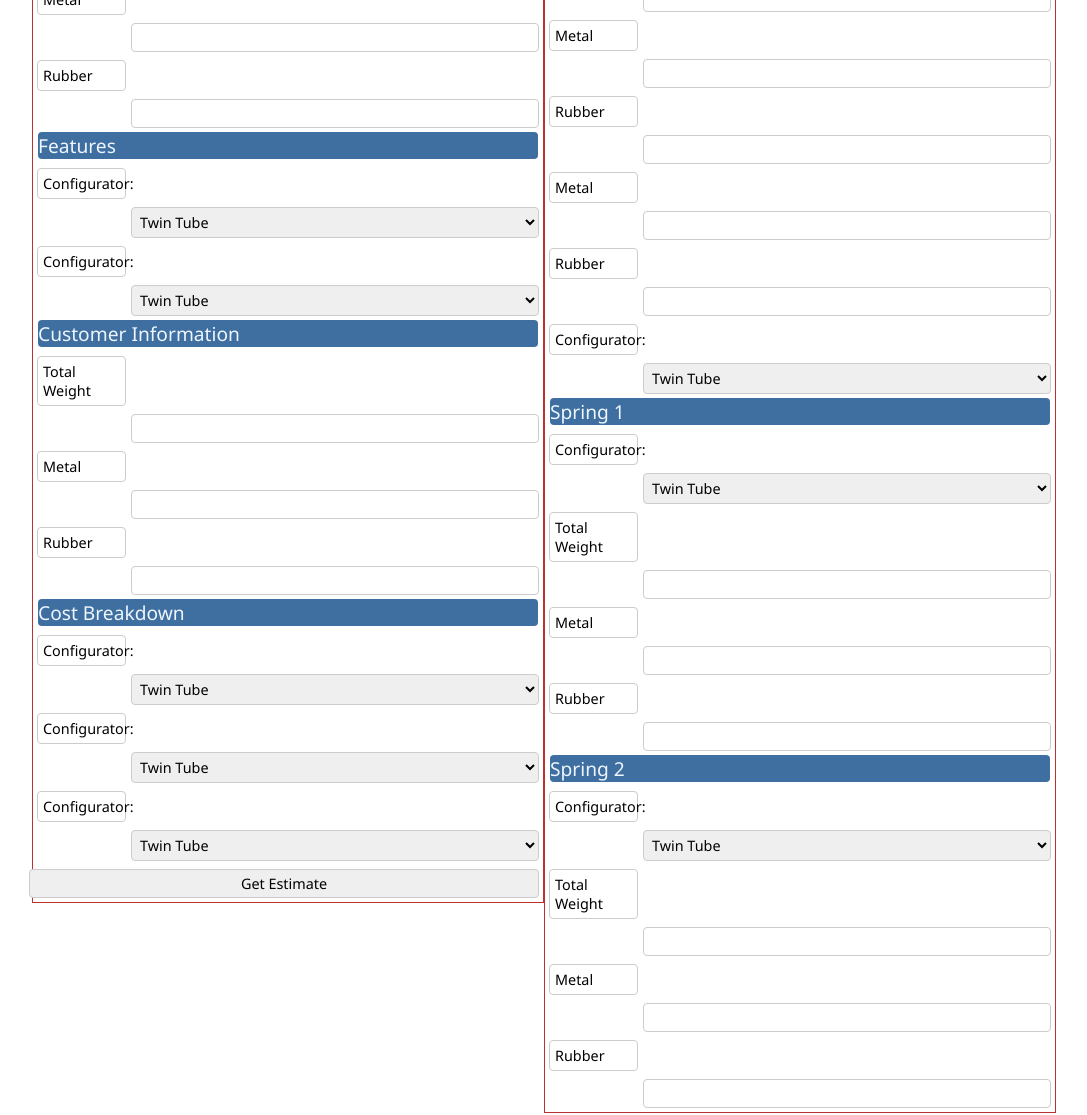
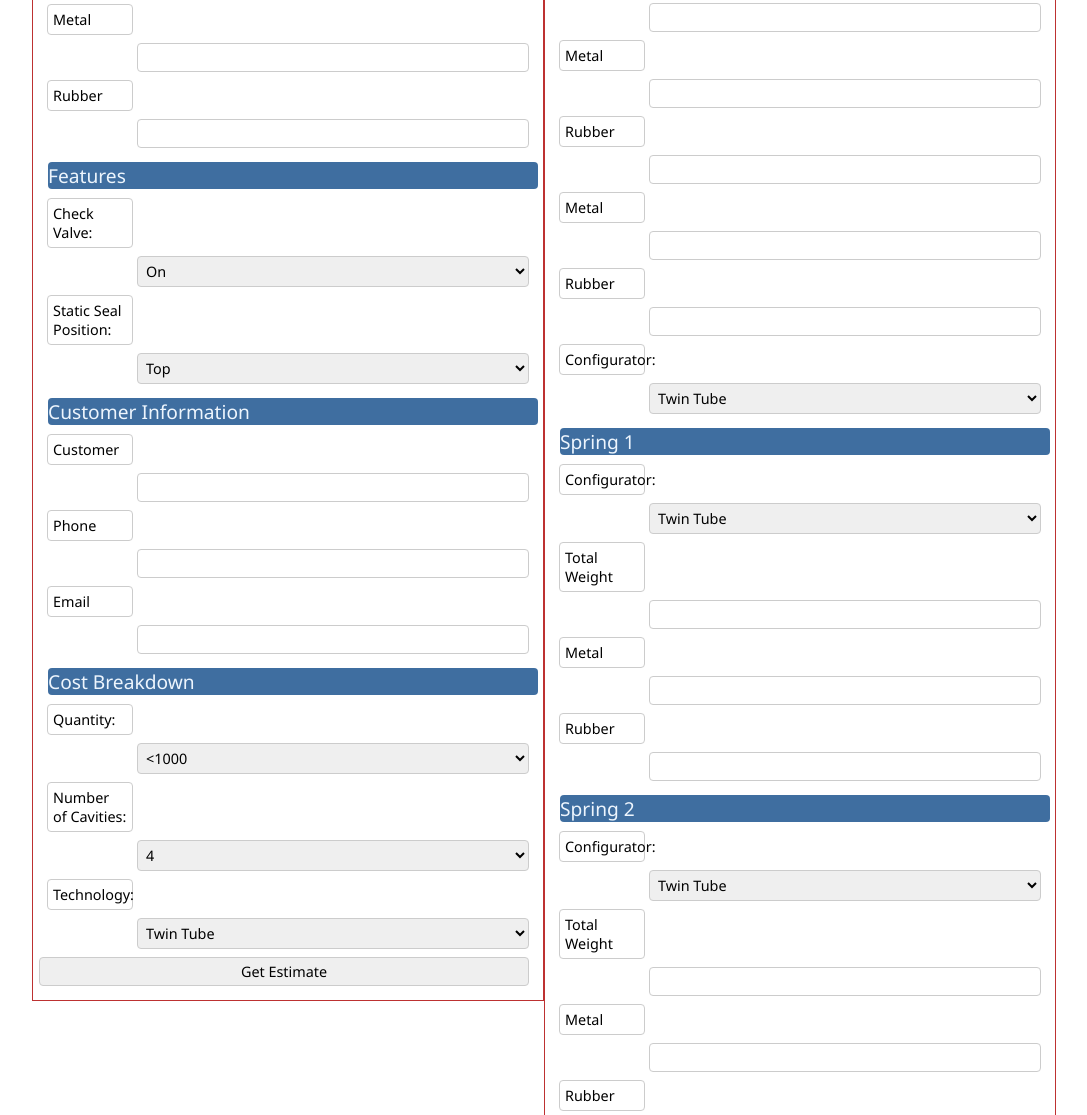
Before and after one commit to DavidHearl/pdd-hub, a plain HTML site: page index.html in a window 1280 px wide. Shown: the part 706-1821 px from the top of the page, without its empty margins (96-1183 px from the left). Drawn offline with Linux system fonts and the light colour scheme.

Commit message:
Added comments to left pane and refined content

```diff
--- a/assets/css/style.css
+++ b/assets/css/style.css
@@ -26,14 +26,13 @@
 }
 /*Body*/
 legend{
-    position: relative;
     font-size: 120%;;
     background-color: #3f6ea0;
     color: #edf5fd;
     padding-left: 10px 5px 5px 10px;
     border-radius: 4px;
     margin: 5px;
-    width: 98%;
+    width: 100%;
 }
 #left-pane{
     width: 40%;
@@ -87,3 +86,6 @@ input[type=submit] {
 form{
     border: 1px solid rgb(189, 49, 49);
 }
+fieldset{
+    margin: 10px;
+}
--- a/index.html
+++ b/index.html
@@ -4,8 +4,9 @@
     <meta charset="UTF-8">
     <meta name="viewport" content="width=device-width, initial-scale=1.0">
     <link href="assets/css/style.css" rel="stylesheet" type="text/css" />
+</head>
 <body>
-
+    <!--Navigation/Header-->
     <header>
         <nav>
             <ul id="menu">
@@ -18,12 +19,13 @@
             </ul>
         </nav>
     </header>
-
+    <!--Left Pane-->
     <section>
         <div id="left-pane">
             <form method="GET">
+                <!--Configurator Selection-->
                 <fieldset>
-                    <legend>Configurator Selection</legend>
+                    <legend>Configurator Selection:</legend>
                     <p>
                         <label>Configurator:</label>
                         <select id="configurator">
@@ -33,15 +35,14 @@
                         </select>
                     </p>
                     <p>
-                        <label>Configurator:</label>
+                        <label>Variation:</label>
                         <select id="configurator">
-                            <option>Twin Tube</option>
-                            <option>Monotube</option>
-                            <option>Bus & Truck</option>
+                            <option>Tenneco</option>
+                            <option>ZF Zachs</option>
                         </select>
                     </p>
                 </fieldset>
-
+                <!--Part Information-->
                 <fieldset>
                     <legend>Part Information</legend>
                     <p>
@@ -78,64 +79,64 @@
                         <input type="text">
                     </p>
                 </fieldset>
-
+                <!--Part Features-->
                 <fieldset>
                     <legend>Features</legend>
                     <p>
-                        <label>Configurator:</label>
+                        <label>Check Valve:</label>
                         <select id="configurator">
-                            <option>Twin Tube</option>
-                            <option>Monotube</option>
-                            <option>Bus & Truck</option>
+                            <option>On</option>
+                            <option>Off</option>
                         </select>
                     </p>
                     <p>
-                        <label>Configurator:</label>
+                        <label>Static Seal Position:</label>
                         <select id="configurator">
-                            <option>Twin Tube</option>
-                            <option>Monotube</option>
-                            <option>Bus & Truck</option>
+                            <option>Top</option>
+                            <option>Bottom</option>
                         </select>
                     </p>
                 </fieldset>
-
+                <!--Customer Information-->
                 <fieldset>
                     <legend>Customer Information</legend>
                     <p>
-                        <label>Total Weight</label>
+                        <label>Customer</label>
                         <input type="text">
                     </p>
                     <p>
-                        <label>Metal</label>
+                        <label>Phone</label>
                         <input type="text">
                     </p>
                     <p>
-                        <label>Rubber</label>
+                        <label>Email</label>
                         <input type="text">
                     </p>
                 </fieldset>
-
+                <!--Costing-->
                 <fieldset>
                     <legend>Cost Breakdown</legend>
                     <p>
-                        <label>Configurator:</label>
-                        <select id="configurator">
-                            <option>Twin Tube</option>
-                            <option>Monotube</option>
-                            <option>Bus & Truck</option>
+                        <label>Quantity:</label>
+                        <select>
+                            <option><1000</option>
+                            <option>10,000</option>
+                            <option>100,000</option>
+                            <option>>1,000,000</option>
                         </select>
                     </p>
                     <p>
-                        <label>Configurator:</label>
-                        <select id="configurator">
-                            <option>Twin Tube</option>
-                            <option>Monotube</option>
-                            <option>Bus & Truck</option>
+                        <label>Number of Cavities:</label>
+                        <select>
+                            <option>4</option>
+                            <option>9</option>
+                            <option>16</option>
+                            <option>25</option>
                         </select>
                     </p>
                     <p>
-                        <label>Configurator:</label>
-                        <select id="configurator">
+                        <label>Technology:</label>
+                        <select>
                             <option>Twin Tube</option>
                             <option>Monotube</option>
                             <option>Bus & Truck</option>
```
